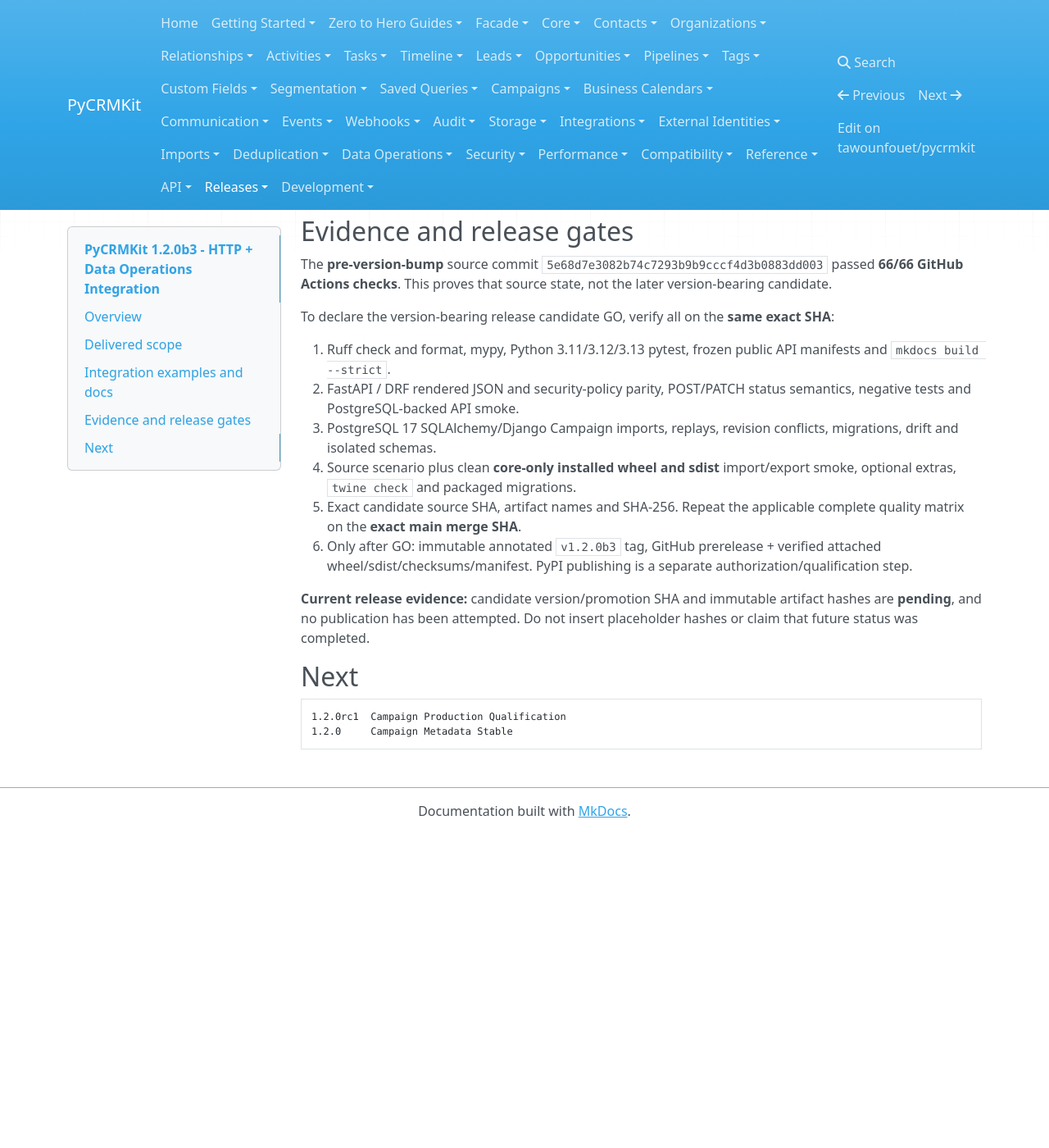
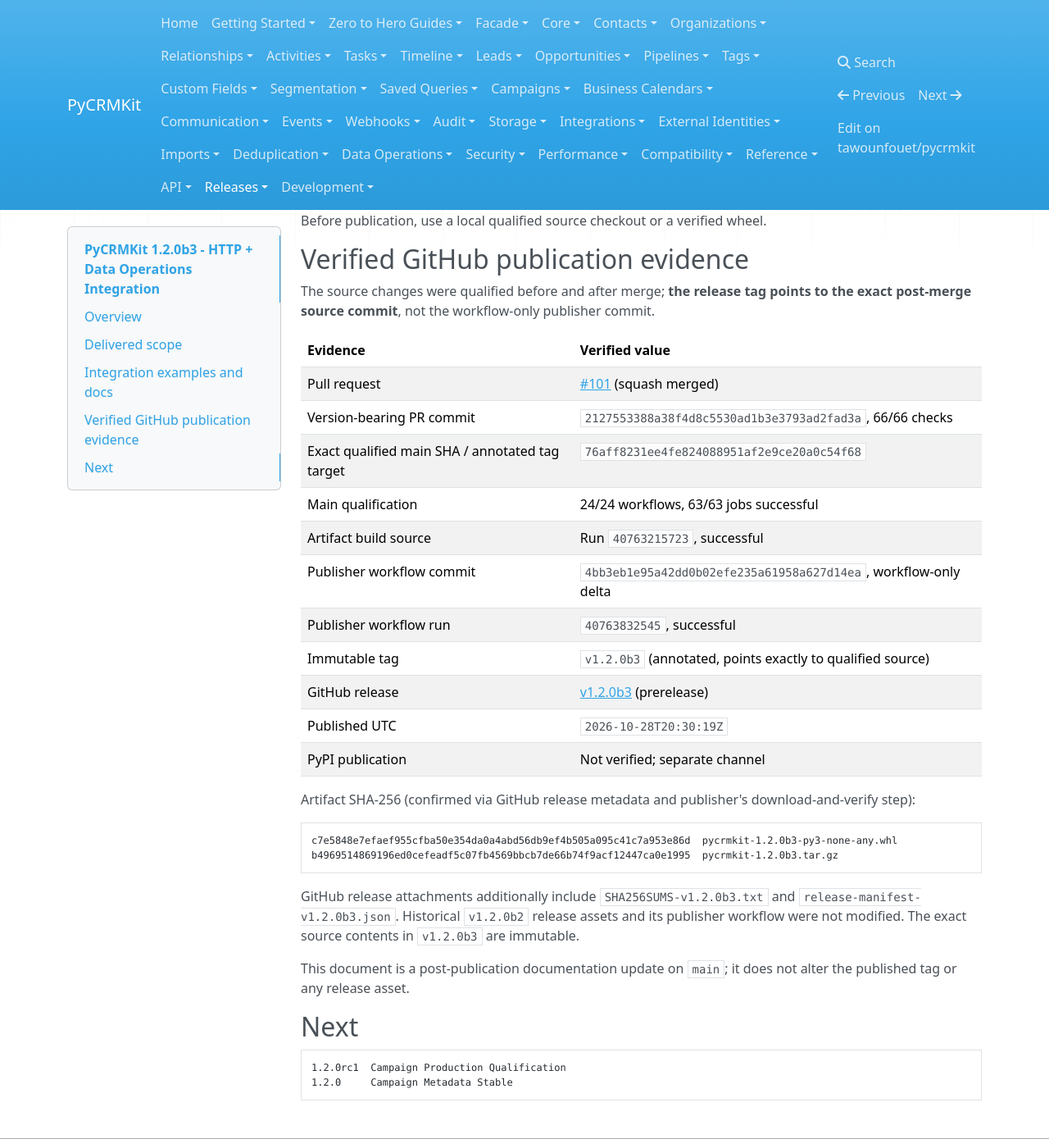
Before and after one commit to tawounfouet/pycrmkit, an MkDocs documentation site: the page built from docs/releases/1.2.0b3.md, in a window 1280 px wide and 1400 px high, scrolled down 2075 px. Shown: the whole window at 82% size. Built offline with MkDocs 1.6.1, drawn with Linux system fonts in a browser that asks for light colours; nearby versions of some CDN libraries; before the commit the page ends 3092 px from its top, so only the background shows below that; some of the changed text lies outside the part shown.

Commit message:
docs: record verified v1.2.0b3 GitHub publication evidence

````diff
--- a/docs/releases/1.2.0b3.md
+++ b/docs/releases/1.2.0b3.md
@@ -1,8 +1,8 @@
 # PyCRMKit 1.2.0b3 - HTTP + Data Operations Integration
 
 **Target PEP 440 version:** `1.2.0b3`
-**Target tag:** `v1.2.0b3`
-**Release status:** CANDIDATE IN DRAFT PR - **NOT YET TAGGED, MERGED OR PUBLISHED**
+**Immutable annotated tag:** `v1.2.0b3`
+**Release status:** PUBLISHED ON GITHUB AS A PRERELEASE (2026-10-28); PyPI publication NOT verified
 **Base:** `main@80ab0664d1c75319cee34c4a3a46e2cbb612be39` (`v1.2.0b2` release lineage)
 **Source PR:** https://github.com/tawounfouet/pycrmkit/pull/101
 
@@ -52,7 +52,7 @@
 
 Runnable core-only scenario: `python examples/data_operations/campaign_scenario.py`. It is exercised from the source checkout, installed wheel and installed sdist by the `data-operations-e2e` workflow. The HTTP examples require their documented optional dependencies and a real, configured application authorization policy.
 
-### Package installation after verified publication
+### Package installation once PyPI publication is independently verified
 
 ```bash
 python -m pip install --pre "pycrmkit==1.2.0b3"
@@ -62,20 +62,41 @@
 
 These commands are **future installation instructions**, not evidence that the version currently exists on PyPI. Before publication, use a local qualified source checkout or a verified wheel.
 
-## Evidence and release gates
+## Verified GitHub publication evidence
 
-The **pre-version-bump** source commit `5e68d7e3082b74c7293b9b9cccf4d3b0883dd003` passed **66/66 GitHub Actions checks**. This proves that source state, not the later version-bearing candidate.
+The source changes were qualified before and after merge; **the release tag
+points to the exact post-merge source commit**, not the workflow-only publisher
+commit.
 
-To declare the version-bearing release candidate GO, verify all on the **same exact SHA**:
+| Evidence | Verified value |
+|---|---|
+| Pull request | [#101](https://github.com/tawounfouet/pycrmkit/pull/101) (squash merged) |
+| Version-bearing PR commit | `2127553388a38f4d8c5530ad1b3e3793ad2fad3a`, 66/66 checks |
+| Exact qualified main SHA / annotated tag target | `76aff8231ee4fe824088951af2e9ce20a0c54f68` |
+| Main qualification | 24/24 workflows, 63/63 jobs successful |
+| Artifact build source | Run `40763215723`, successful |
+| Publisher workflow commit | `4bb3eb1e95a42dd0b02efe235a61958a627d14ea`, workflow-only delta |
+| Publisher workflow run | `40763832545`, successful |
+| Immutable tag | `v1.2.0b3` (annotated, points exactly to qualified source) |
+| GitHub release | [v1.2.0b3](https://github.com/tawounfouet/pycrmkit/releases/tag/v1.2.0b3) (prerelease) |
+| Published UTC | `2026-10-28T20:30:19Z` |
+| PyPI publication | Not verified; separate channel |
 
-1. Ruff check and format, mypy, Python 3.11/3.12/3.13 pytest, frozen public API manifests and `mkdocs build --strict`.
-2. FastAPI / DRF rendered JSON and security-policy parity, POST/PATCH status semantics, negative tests and PostgreSQL-backed API smoke.
-3. PostgreSQL 17 SQLAlchemy/Django Campaign imports, replays, revision conflicts, migrations, drift and isolated schemas.
-4. Source scenario plus clean **core-only installed wheel and sdist** import/export smoke, optional extras, `twine check` and packaged migrations.
-5. Exact candidate source SHA, artifact names and SHA-256. Repeat the applicable complete quality matrix on the **exact main merge SHA**.
-6. Only after GO: immutable annotated `v1.2.0b3` tag, GitHub prerelease + verified attached wheel/sdist/checksums/manifest. PyPI publishing is a separate authorization/qualification step.
+Artifact SHA-256 (confirmed via GitHub release metadata and publisher's
+download-and-verify step):
 
-**Current release evidence:** candidate version/promotion SHA and immutable artifact hashes are **pending**, and no publication has been attempted. Do not insert placeholder hashes or claim that future status was completed.
+```text
+c7e5848e7efaef955cfba50e354da0a4abd56db9ef4b505a095c41c7a953e86d  pycrmkit-1.2.0b3-py3-none-any.whl
+b4969514869196ed0cefeadf5c07fb4569bbcb7de66b74f9acf12447ca0e1995  pycrmkit-1.2.0b3.tar.gz
+```
+
+GitHub release attachments additionally include
+`SHA256SUMS-v1.2.0b3.txt` and `release-manifest-v1.2.0b3.json`.
+Historical `v1.2.0b2` release assets and its publisher workflow were not
+modified. The exact source contents in `v1.2.0b3` are immutable.
+
+This document is a post-publication documentation update on `main`; it
+does not alter the published tag or any release asset.
 
 ## Next
 
````
